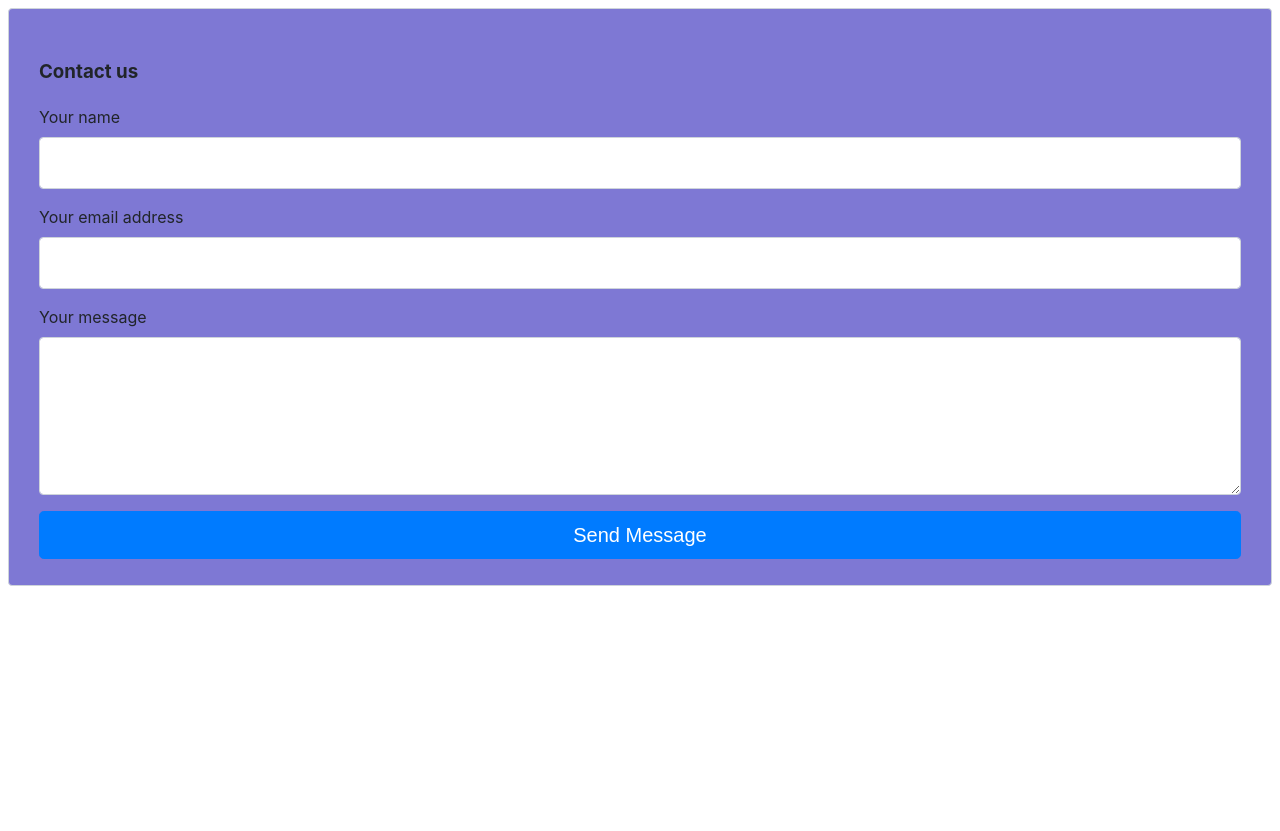
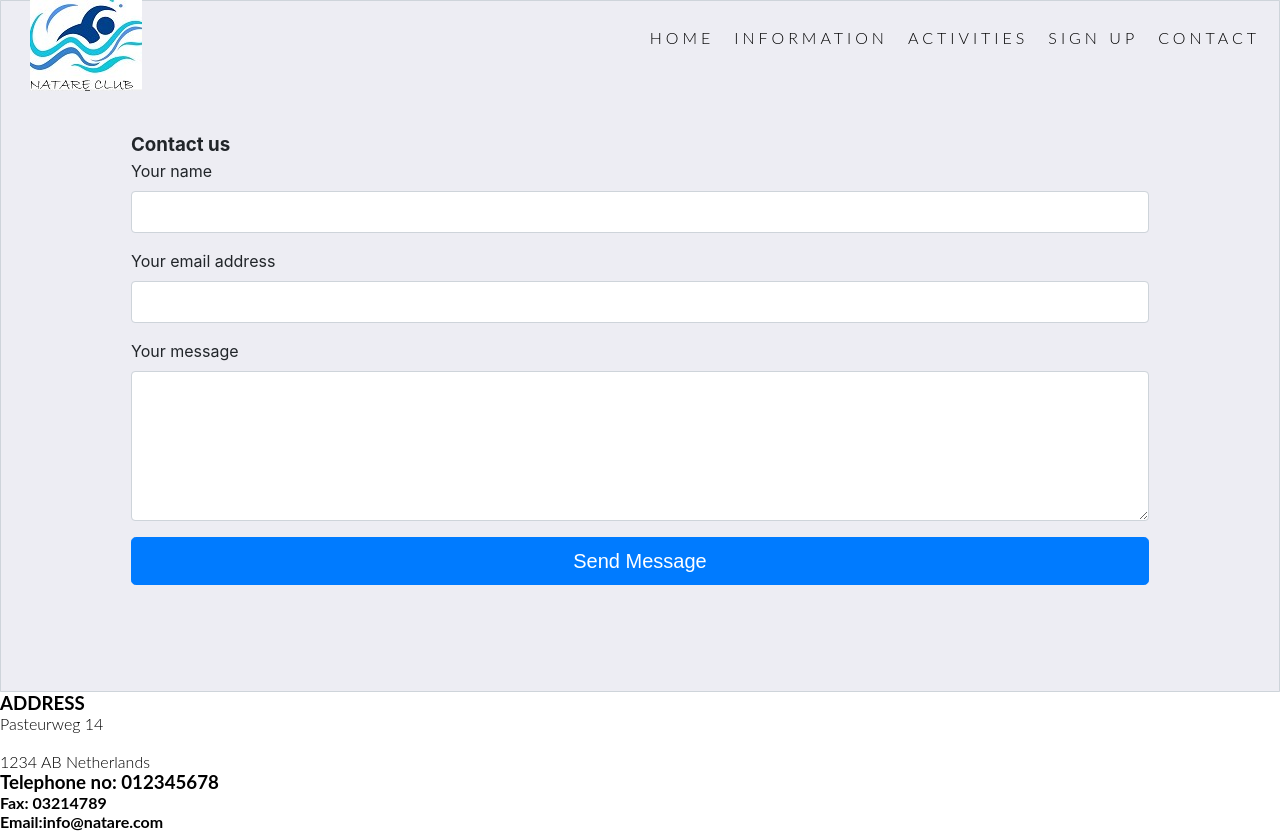
Before and after one commit to ssreelakshmi88/Project-1, a plain HTML site: page contact.html in a window 1280 px wide. Before the commit the page ends 800 px from the top, so only its background shows below. Drawn offline with Linux system fonts and the light colour scheme.

Commit message:
Initial commit

```diff
--- a/assets/css/contact-form.css
+++ b/assets/css/contact-form.css
@@ -1,5 +1,51 @@
+@import url('https://fonts.googleapis.com/css2?family=Oswald:wght@200;300&display=swap');
+* {
+margin:0;
+border: none;}
+body {
+font-family: Lato, sans-serif;
+font-weight: 300;
+color:black;
+}
+
+h1, h2 {
+    font-family: Oswald, sans-serif;
+text-transform: uppercase;
+letter-spacing: 4px;
+color: #252525
+}
+#logo {
+    float: left;
+    width: 0%;
+    height: 0%;
+    font-size: 280%;
+    margin-left: 30px;}
+#menu {
+    font-size: 100%;
+    letter-spacing: 4px;
+}
+#menu, #logo {
+    line-height: 75px;
+}
+#menu li {
+    float: right;
+    list-style-type: none;
+    margin-right: 20px;
+    text-transform: uppercase;
+}
+
+#menu a {
+    text-decoration: none;
+    color: inherit;
+}
+#menu a:hover{
+    border-bottom: 1px solid black;
+
+}
+
 #fcf-form {
     display:block;
+    padding: 80px;
   }
 
   .fcf-body {
@@ -10,11 +56,11 @@
     line-height: 1.5;
     color: #212529;
     text-align: left;
-    background-color: rgb(126, 120, 212);
-    padding: 30px;
+    background-color: rgb(237, 237, 243);
+    padding: 50px;
     padding-bottom: 10px;
     border: 1px solid #ced4da;
-    border-radius: 0.25rem;
+    border-radius: 0.05rem;
     max-width: 100%;
   }
 
@@ -37,7 +83,7 @@
     display: block;
     width: 100%;
     height: calc(1.5em + 0.75rem + 2px);
-    padding: 0.375rem 0.75rem;
+    padding: 0.em 0.75rem;
     font-size: 1rem;
     font-weight: 400;
     line-height: 1.5;
--- a/contact.html
+++ b/contact.html
@@ -6,6 +6,22 @@
 </head>
 
 <body>
+    <header>
+        <div id="logo">
+        <a href="index.html"><img src="assets/images/LOGO.jpg">
+        </a>
+        </div>
+         <nav>
+
+         <ul id="menu">
+            <li><a href="contact.html">Contact</a></li>
+            <li><a href="#">Sign up</a></li>
+            <li><a href="#">Activities</a></li>
+            <li><a href="#">Information</a></li>
+            <li><a href="index.html" class="house"> <i class="fa-solid fa-house-chimney"></i> Home</a></li>
+         </ul>
+         </nav>
+        </header>
 
 <link href="assets/css/contact-form.css" rel="stylesheet">
 
@@ -45,5 +61,17 @@
 
 </div>
 
+
+<section>
+    <h3>ADDRESS</h3>
+    <p>Pasteurweg 14</p><br>
+    <p>1234 AB Netherlands</p>
+</section>
+<section>
+    <h3><b>Telephone no:</b> 012345678</h3>
+    <h4><b>Fax:</b> 03214789</h4>
+    <h4><b>Email:</b>info@natare.com</h4>
+
+</section>
 </body>
 </html>
```
